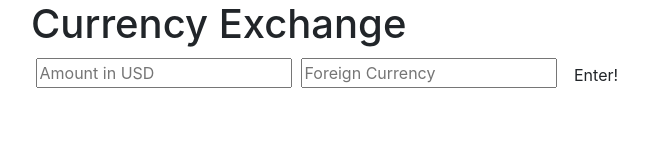
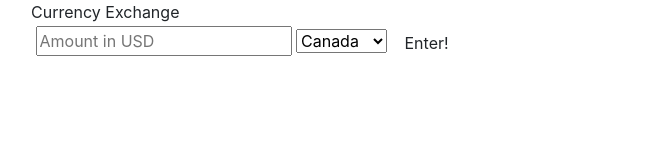
Before and after one commit to jhenager/currency-exchange, a website built with webpack: page src/index.html in a window 1280 px wide. Shown: the whole page, without its empty margins (54-702 px from the left). Built offline with nearby package versions, Linux system fonts and the light colour scheme.

Commit message:
add dropdown menus to replace foreign country input form

```diff
--- a/src/index.html
+++ b/src/index.html
@@ -8,14 +8,20 @@
 
 <body>
   <div class="container">
+    <form
     <h1>Currency Exchange</h1>
     <div class="header">
     </div>
     <div class="currency">
       <label for="usAmount" ></label>
       <input id="usAmount" type="number" placeholder="Amount in USD">
-      <label for="foreignCurrency"></label>
-      <input id="foreignCurrency" type="text" placeholder="Foreign Currency">
+      <select id="foreignCurrency" name="foreignCurrency">
+        <option value="Canada">Canada</option>
+        <option value="Japan">Japan</option>
+        <option value="Europe">Europe</option>
+        <option value="France">France</option>
+        <option value="Germany">Germany</option>
+      </select>
       <button class="btn" id="submit-btn">Enter!</button>
     <div>
     <div id="output"></div>
```
